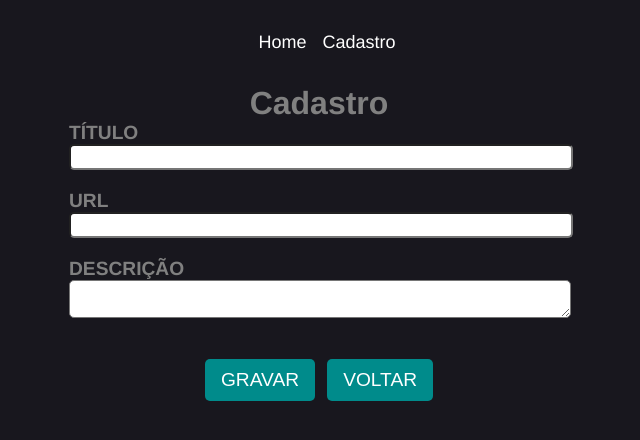
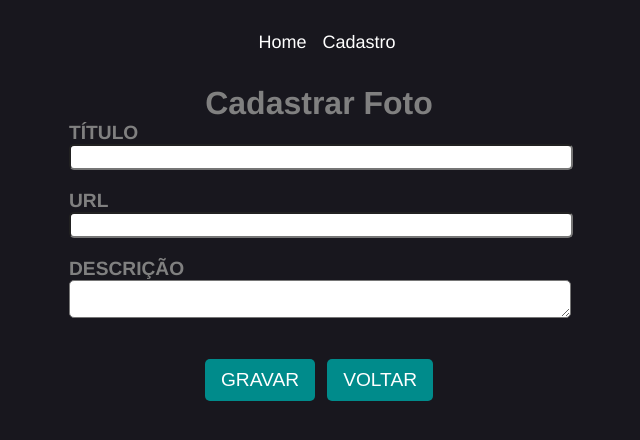
Before and after one commit to gabrielcaiana/AluraPic, a Vue app: page /cadastro in a window 1280 px wide. Shown: the top 440 px of the page, without its empty margins (321-961 px from the left). Built offline with nearby package versions, Linux system fonts and the light colour scheme.

Commit message:
exibindo o titulo da página de cadastro dinamicamente

```diff
--- a/src/components/cadastro/Cadastro.vue
+++ b/src/components/cadastro/Cadastro.vue
@@ -1,6 +1,8 @@
 <template>
   <div class="cadastro">
-    <h1 class="centralizado">Cadastro</h1>
+    <h1 v-if="foto._id" class="centralizado">Editar Foto</h1>
+    <h1 v-else class="centralizado">Cadastrar Foto</h1>
+
     <h2 class="centralizado">{{ foto.titulo }}</h2>
 
     <form @submit.prevent="grava(foto)">
```
